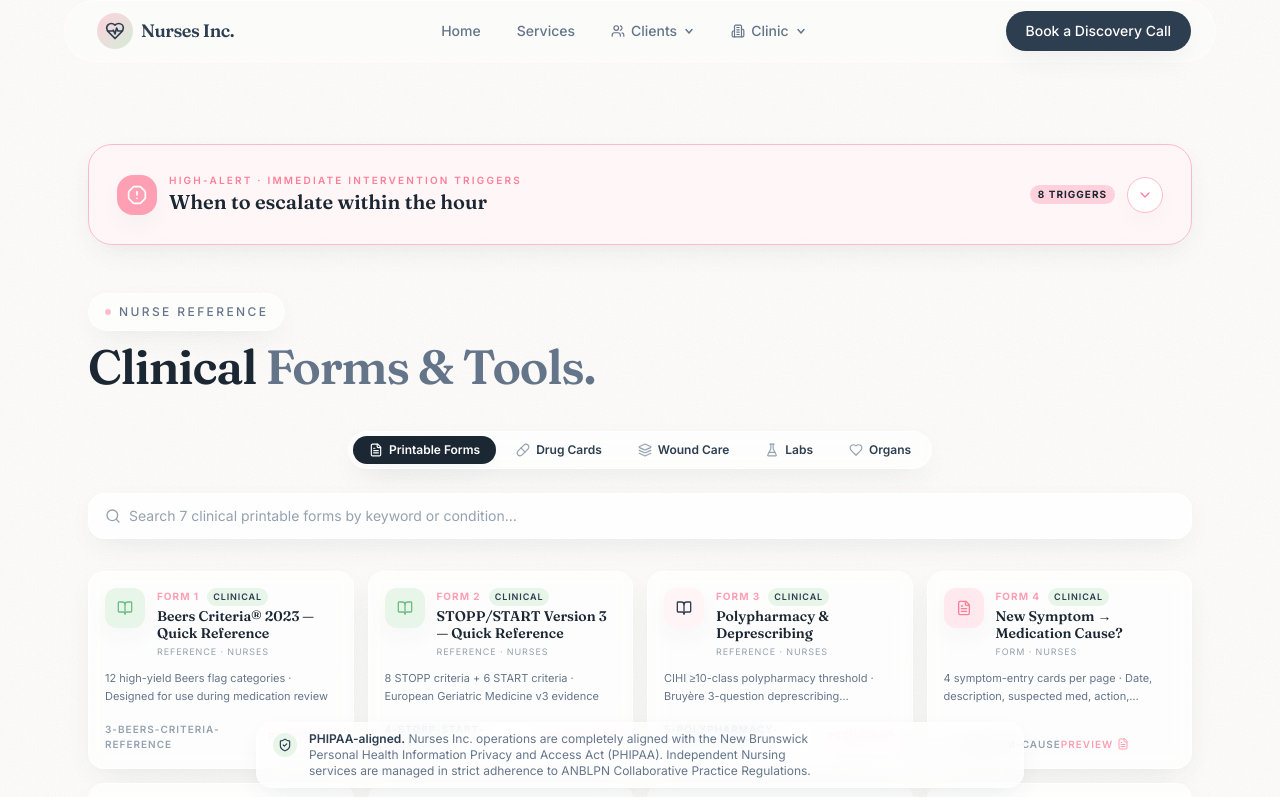
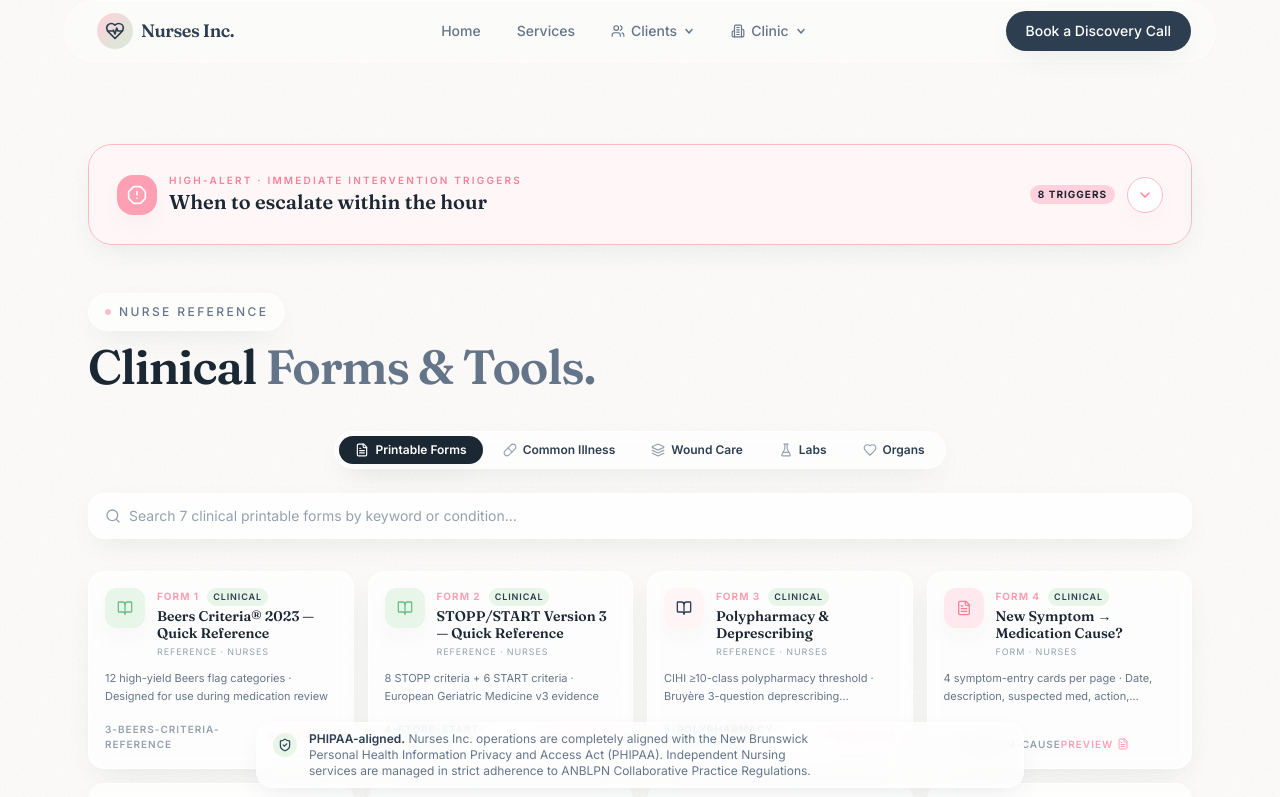
Before and after one commit to hamaouic/nursesinc, a React (Vite) app: page /forms in a window 1280 px wide. Shown: the top 797 px of the page. Built offline with nearby package versions, Linux system fonts and the light colour scheme.

Commit message:
Rename top-level Drug Cards pill to Common Illness

```diff
--- a/src/components/ClinicalFormsToggle.tsx
+++ b/src/components/ClinicalFormsToggle.tsx
@@ -21,7 +21,7 @@ type View =
 
 const views: { id: View; label: string; icon: React.FC<{ className?: string }> }[] = [
   { id: 'forms', label: 'Printable Forms', icon: FileText },
-  { id: 'drug-cards', label: 'Drug Cards', icon: Pill },
+  { id: 'drug-cards', label: 'Common Illness', icon: Pill },
   { id: 'wound-care', label: 'Wound Care', icon: Layers },
   { id: 'labs', label: 'Labs', icon: FlaskConical },
   { id: 'organs', label: 'Organs', icon: Heart },
```
